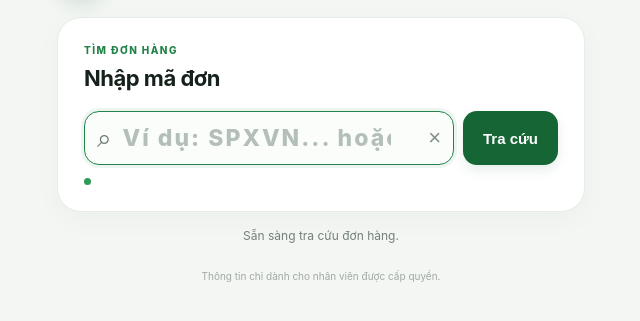
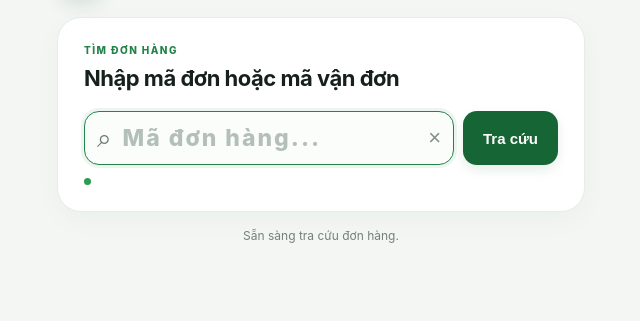
Before and after one commit to ljf-zf/skutracuunhanh, a website: page public/index.html in a window 1280 px wide. Shown: the part 93-414 px from the top of the page, without its empty margins (319-959 px from the left). Drawn offline with Linux system fonts and the light colour scheme.

Commit message:
Update index.html

```diff
--- a/public/index.html
+++ b/public/index.html
@@ -22,12 +22,12 @@
     <section id="search-panel" class="hidden">
       <section class="search-card">
         <div class="eyebrow">TÌM ĐƠN HÀNG</div>
-        <h2>Nhập mã đơn</h2>
+        <h2>Nhập mã đơn hoặc mã vận đơn</h2>
         <p class="muted"></p>
         <form id="search-form" class="search-form">
           <div class="input-wrap">
             <span aria-hidden="true">⌕</span>
-            <input id="last4" type="search" inputmode="text" maxlength="100" placeholder="Ví dụ: SPXVN... hoặc mã đơn" autocomplete="off" aria-label="Mã đơn hoặc mã vận đơn" required>
+            <input id="last4" type="search" inputmode="text" maxlength="100" placeholder="Mã đơn hàng..." autocomplete="off" aria-label="Mã đơn hoặc mã vận đơn" required>
             <button id="clear" type="button" class="clear-button" aria-label="Xóa">×</button>
           </div>
           <button id="search-button" class="primary search-button" type="submit">Tra cứu</button>
@@ -49,7 +49,7 @@
     </section>
 
     <div id="status" class="status" role="status"></div>
-    <footer>Thông tin chỉ dành cho nhân viên được cấp quyền.</footer>
+    <footer></footer>
   </main>
   <script src="/app.js" defer></script>
 </body>
```
